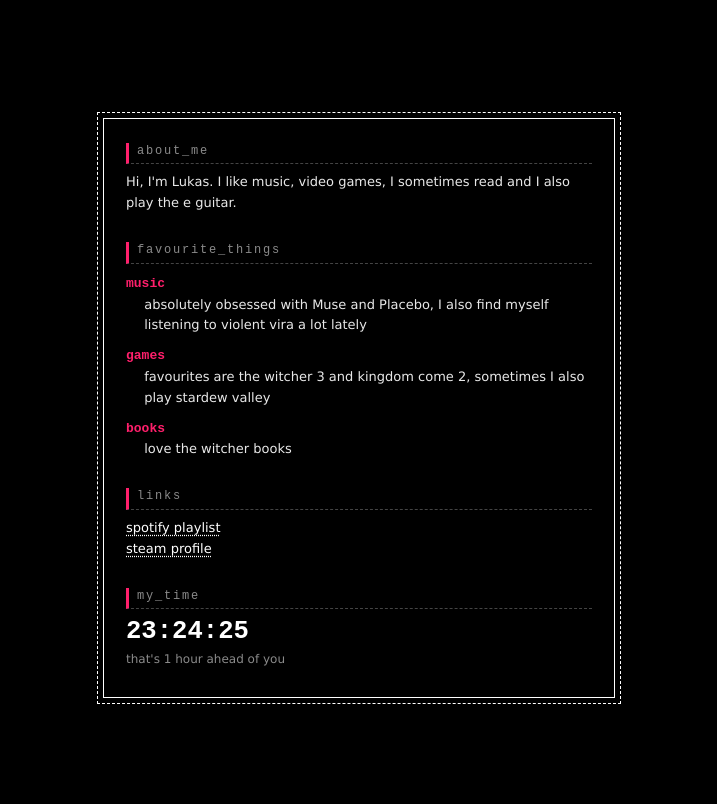
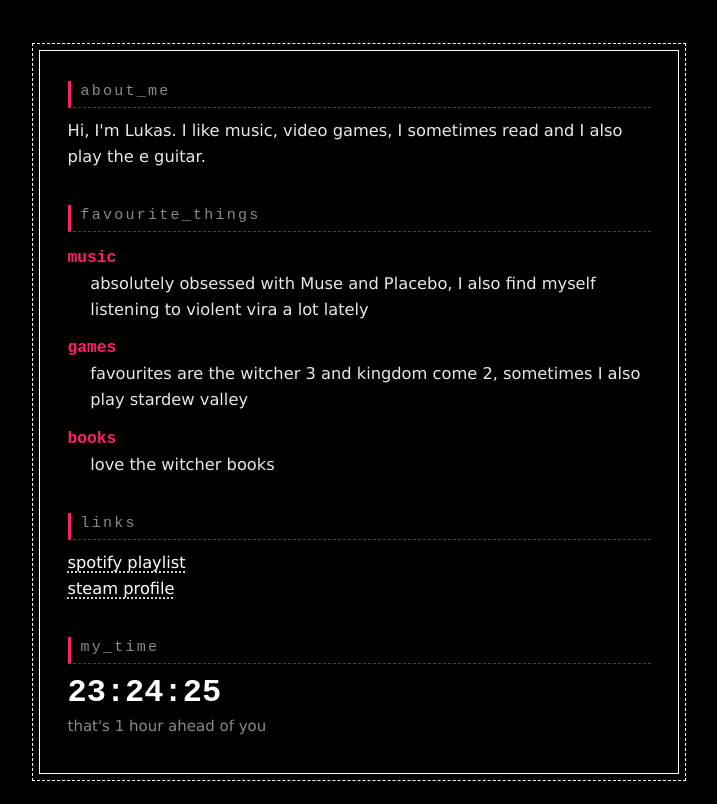
Before and after one commit to lukasvx/lukasvx.github.io, a plain HTML site: page index.html in a window 1280 px wide. Shown: the whole page, without its empty margins (281-998 px from the left). Drawn offline with Linux system fonts and the light colour scheme.

Commit message:
Scale frame and UI up ~25%, sizes in rem
Co-Authored-By: Claude Sonnet 5.5 <noreply@anthropic.com>

```diff
--- a/css/style.css
+++ b/css/style.css
@@ -13,13 +13,14 @@
 
 html {
     background: #000;
+    font-size: clamp(14px, 4.4vw, 20px);
     -webkit-text-size-adjust: 100%;
 }
 
 body {
     margin: 0;
     color: var(--text);
-    font: 13px/1.6 var(--font);
+    font: 0.8125rem/1.6 var(--font);
 }
 
 .wrap {
@@ -27,21 +28,21 @@ body {
     min-height: 100vh;
     min-height: 100dvh;
     margin: 0 auto;
-    padding: 40px 16px 24px;
+    padding: 2.5rem 1rem 1.5rem;
     display: flex;
     flex-direction: column;
     justify-content: center;
 }
 
 section {
-    margin: 0 0 28px;
+    margin: 0 0 1.75rem;
 }
 
 h2 {
-    margin: 0 0 8px;
-    padding-bottom: 4px;
+    margin: 0 0 0.5rem;
+    padding-bottom: 0.25rem;
     border-bottom: 1px dashed var(--line);
-    font: 400 12px/1.4 var(--mono);
+    font: 400 0.75rem/1.4 var(--mono);
     letter-spacing: 0.15em;
     text-transform: lowercase;
     color: var(--muted);
@@ -49,7 +50,7 @@ h2 {
 
 h2 {
     border-left: 3px solid var(--accent);
-    padding-left: 8px;
+    padding-left: 0.5rem;
 }
 
 p {
@@ -61,7 +62,7 @@ dl {
 }
 
 dt {
-    margin-top: 10px;
+    margin-top: 0.625rem;
     font-family: var(--mono);
     font-weight: 700;
     color: var(--accent);
@@ -82,7 +83,7 @@ a {
     color: #fff;
     text-decoration: underline;
     text-decoration-style: dotted;
-    text-underline-offset: 3px;
+    text-underline-offset: 0.1875rem;
 }
 
 a:hover,
@@ -104,15 +105,15 @@ a:focus-visible {
 }
 
 .diff {
-    margin-top: 2px;
-    font-size: 12px;
+    margin-top: 0.125rem;
+    font-size: 0.75rem;
     color: var(--muted);
 }
 
 footer {
-    padding-top: 12px;
+    padding-top: 0.75rem;
     text-align: center;
-    font-size: 11px;
+    font-size: 0.6875rem;
     letter-spacing: 0.5em;
     color: var(--line);
 }
@@ -135,13 +136,13 @@ footer {
 @media (pointer: coarse) {
     li a {
         display: inline-block;
-        padding: 6px 0;
+        padding: 0.375rem 0;
     }
 }
 
 main {
-    padding: 24px 22px 0;
+    padding: 1.5rem 1.375rem 0;
     border: 1px solid #fff;
     outline: 1px dashed #fff;
-    outline-offset: 5px;
+    outline-offset: 0.3125rem;
 }
```
